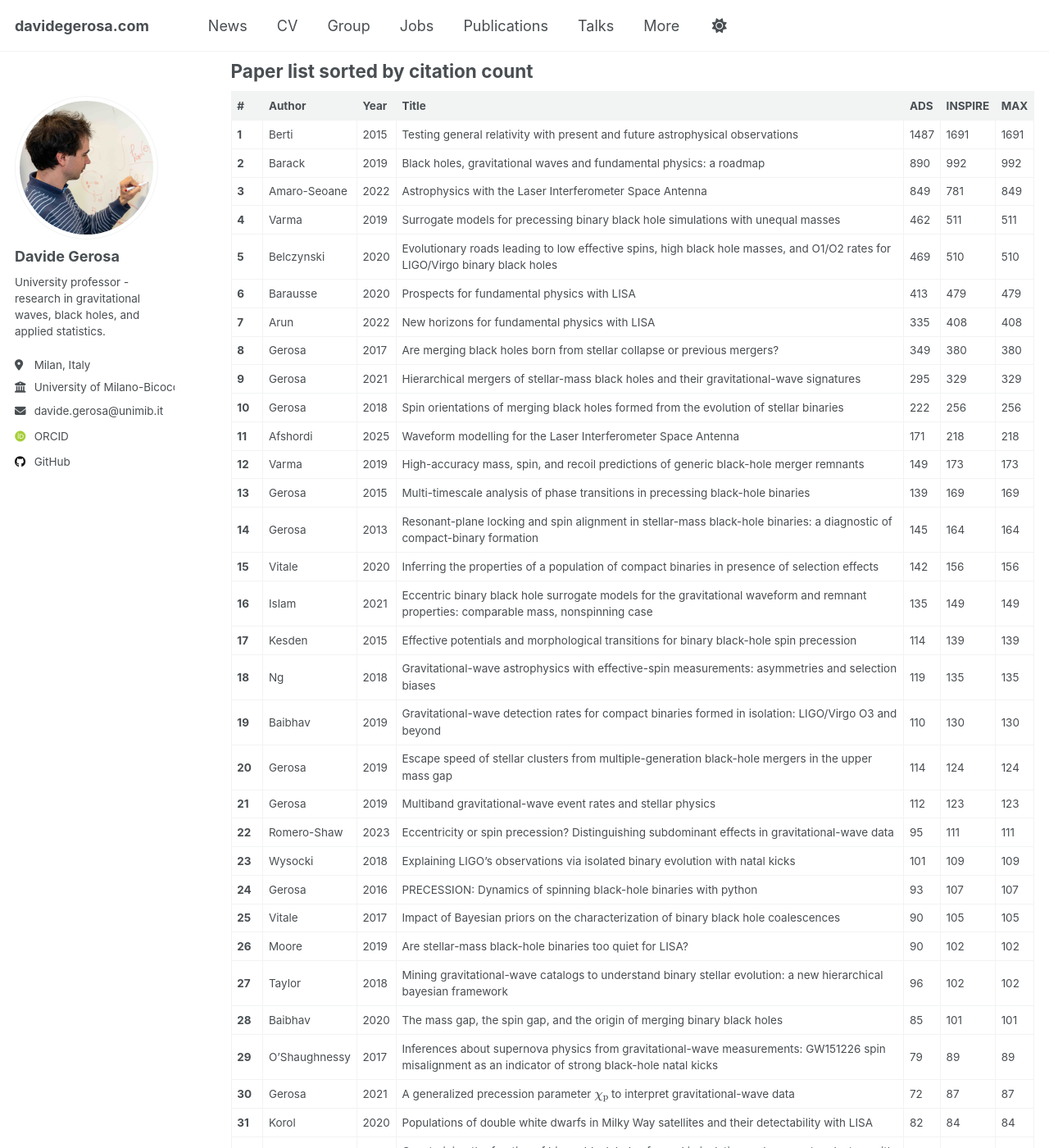
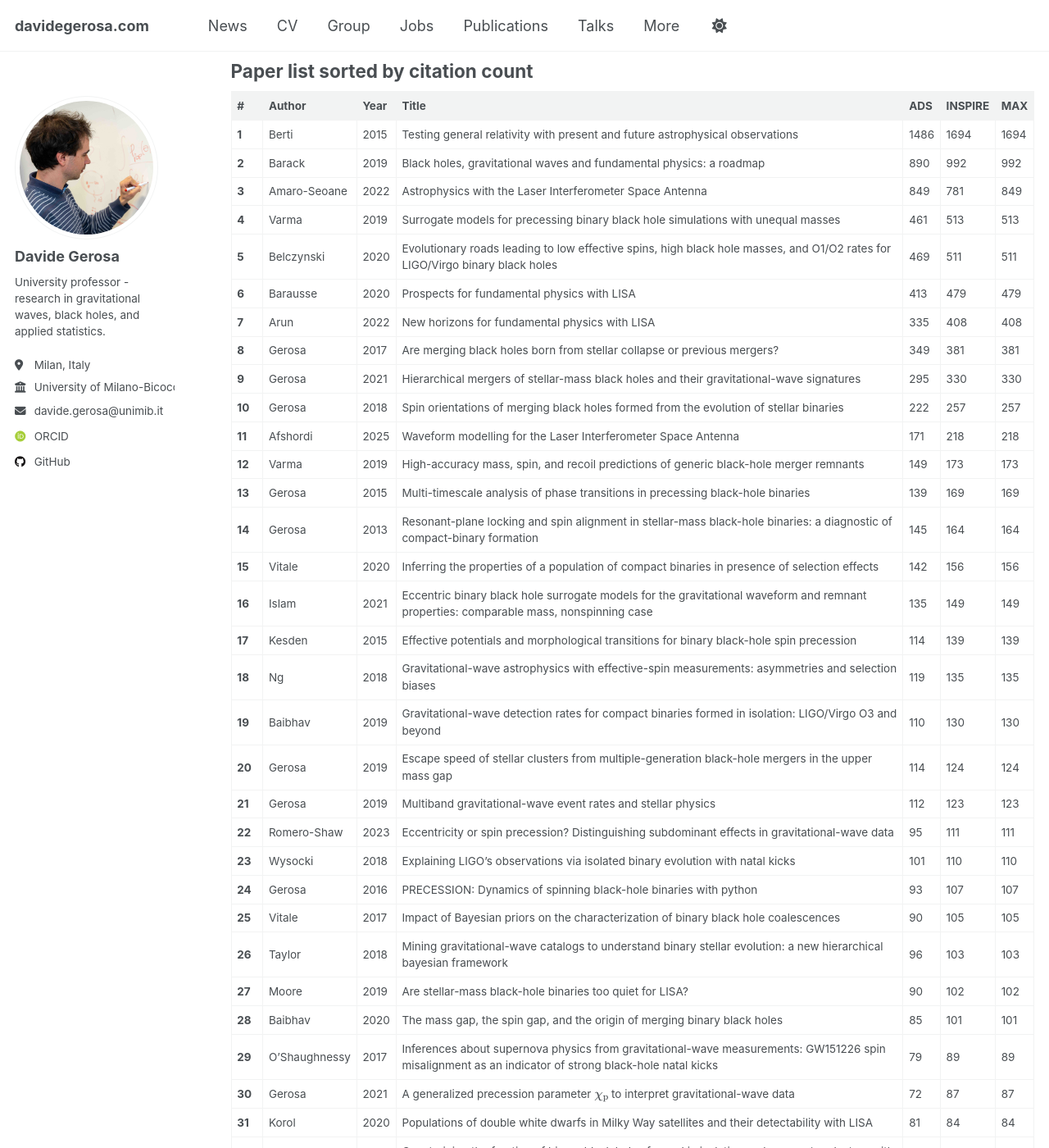
Before and after one commit to dgerosa/website, a Jekyll site: the page built from _pages/citations.md, in a window 1280 px wide and 1400 px high, scrolled down 423 px. Shown: the whole window at 82% size. Built offline with Jekyll 4.4.1, drawn with Linux system fonts in a browser that asks for light colours; some web fonts are replaced; some of the changed text lies outside the part shown.

Commit message:
Website update from workflow

```diff
--- a/_pages/_citations.md
+++ b/_pages/_citations.md
@@ -1,24 +1,24 @@
 ## Citation Summary
 
-- **Total ADS citations**: 10427
-- **Total INSPIRE citations**: 11644
-- **Total MAX citations**: 11735
+- **Total ADS citations**: 10424
+- **Total INSPIRE citations**: 11659
+- **Total MAX citations**: 11750
 - **h-index**: 49
 
 ## Paper list sorted by citation count
 
 | # | Author | Year | Title | ADS | INSPIRE | MAX |
 |---|--------|------|-------|-----|---------|-----|
-| **1** | Berti | 2015 | Testing general relativity with present and future astrophysical observations | 1487 | 1691 | 1691 |
+| **1** | Berti | 2015 | Testing general relativity with present and future astrophysical observations | 1486 | 1694 | 1694 |
 | **2** | Barack | 2019 | Black holes, gravitational waves and fundamental physics: a roadmap | 890 | 992 | 992 |
 | **3** | Amaro-Seoane | 2022 | Astrophysics with the Laser Interferometer Space Antenna | 849 | 781 | 849 |
-| **4** | Varma | 2019 | Surrogate models for precessing binary black hole simulations with unequal masses | 462 | 511 | 511 |
-| **5** | Belczynski | 2020 | Evolutionary roads leading to low effective spins, high black hole masses, and O1/O2 rates for LIGO/Virgo binary black holes | 469 | 510 | 510 |
+| **4** | Varma | 2019 | Surrogate models for precessing binary black hole simulations with unequal masses | 461 | 513 | 513 |
+| **5** | Belczynski | 2020 | Evolutionary roads leading to low effective spins, high black hole masses, and O1/O2 rates for LIGO/Virgo binary black holes | 469 | 511 | 511 |
 | **6** | Barausse | 2020 | Prospects for fundamental physics with LISA | 413 | 479 | 479 |
 | **7** | Arun | 2022 | New horizons for fundamental physics with LISA | 335 | 408 | 408 |
-| **8** | Gerosa | 2017 | Are merging black holes born from stellar collapse or previous mergers? | 349 | 380 | 380 |
-| **9** | Gerosa | 2021 | Hierarchical mergers of stellar-mass black holes and their gravitational-wave signatures | 295 | 329 | 329 |
-| **10** | Gerosa | 2018 | Spin orientations of merging black holes formed from the evolution of stellar binaries | 222 | 256 | 256 |
+| **8** | Gerosa | 2017 | Are merging black holes born from stellar collapse or previous mergers? | 349 | 381 | 381 |
+| **9** | Gerosa | 2021 | Hierarchical mergers of stellar-mass black holes and their gravitational-wave signatures | 295 | 330 | 330 |
+| **10** | Gerosa | 2018 | Spin orientations of merging black holes formed from the evolution of stellar binaries | 222 | 257 | 257 |
 | **11** | Afshordi | 2025 | Waveform modelling for the Laser Interferometer Space Antenna | 171 | 218 | 218 |
 | **12** | Varma | 2019 | High-accuracy mass, spin, and recoil predictions of generic black-hole merger remnants | 149 | 173 | 173 |
 | **13** | Gerosa | 2015 | Multi-timescale analysis of phase transitions in precessing black-hole binaries | 139 | 169 | 169 |
@@ -31,21 +31,21 @@
 | **20** | Gerosa | 2019 | Escape speed of stellar clusters from multiple-generation black-hole mergers in the upper mass gap | 114 | 124 | 124 |
 | **21** | Gerosa | 2019 | Multiband gravitational-wave event rates and stellar physics | 112 | 123 | 123 |
 | **22** | Romero-Shaw | 2023 | Eccentricity or spin precession? Distinguishing subdominant effects in gravitational-wave data | 95 | 111 | 111 |
-| **23** | Wysocki | 2018 | Explaining LIGO's observations via isolated binary evolution with natal kicks | 101 | 109 | 109 |
+| **23** | Wysocki | 2018 | Explaining LIGO's observations via isolated binary evolution with natal kicks | 101 | 110 | 110 |
 | **24** | Gerosa | 2016 | PRECESSION: Dynamics of spinning black-hole binaries with python | 93 | 107 | 107 |
 | **25** | Vitale | 2017 | Impact of Bayesian priors on the characterization of binary black hole coalescences | 90 | 105 | 105 |
-| **26** | Moore | 2019 | Are stellar-mass black-hole binaries too quiet for LISA? | 90 | 102 | 102 |
-| **27** | Taylor | 2018 | Mining gravitational-wave catalogs to understand binary stellar evolution: a new hierarchical bayesian framework | 96 | 102 | 102 |
+| **26** | Taylor | 2018 | Mining gravitational-wave catalogs to understand binary stellar evolution: a new hierarchical bayesian framework | 96 | 103 | 103 |
+| **27** | Moore | 2019 | Are stellar-mass black-hole binaries too quiet for LISA? | 90 | 102 | 102 |
 | **28** | Baibhav | 2020 | The mass gap, the spin gap, and the origin of merging binary black holes | 85 | 101 | 101 |
 | **29** | O'Shaughnessy | 2017 | Inferences about supernova physics from gravitational-wave measurements: GW151226 spin misalignment as an indicator of strong black-hole natal kicks | 79 | 89 | 89 |
 | **30** | Gerosa | 2021 | A generalized precession parameter $$\chi_\mathrm{p}$$ to interpret gravitational-wave data | 72 | 87 | 87 |
-| **31** | Korol | 2020 | Populations of double white dwarfs in Milky Way satellites and their detectability with LISA | 82 | 84 | 84 |
+| **31** | Korol | 2020 | Populations of double white dwarfs in Milky Way satellites and their detectability with LISA | 81 | 84 | 84 |
 | **32** | Bouffanais | 2019 | Constraining the fraction of binary black holes formed in isolation and young star clusters with gravitational-wave data | 76 | 80 | 80 |
 | **33** | Horbatsch | 2015 | Tensor-multi-scalar theories: relativistic stars and 3+1 decomposition | 70 | 77 | 77 |
 | **34** | Klein | 2022 | The last three years: multiband gravitational-wave observations of stellar-mass binary black holes | 64 | 71 | 71 |
 | **35** | Gerosa | 2016 | Black-hole kicks as new gravitational-wave observables | 64 | 71 | 71 |
-| **36** | Gerosa | 2018 | Black-hole kicks from numerical-relativity surrogate models | 59 | 67 | 67 |
-| **37** | Mould | 2022 | Deep learning and Bayesian inference of gravitational-wave populations: hierarchical black-hole mergers | 64 | 66 | 66 |
+| **36** | Gerosa | 2018 | Black-hole kicks from numerical-relativity surrogate models | 59 | 68 | 68 |
+| **37** | Mould | 2022 | Deep learning and Bayesian inference of gravitational-wave populations: hierarchical black-hole mergers | 64 | 67 | 67 |
 | **38** | Gupta | 2020 | Black holes in the low mass gap: Implications for gravitational wave observations | 57 | 66 | 66 |
 | **39** | Buscicchio | 2021 | Bayesian parameter estimation of stellar-mass black-hole binaries with LISA | 56 | 64 | 64 |
 | **40** | Gerosa | 2015 | Precessional instability in binary black holes with aligned spins | 56 | 64 | 64 |
```
Also changed, not shown: other parts of _pages/_citations.md (+4 -4 lines), _pages/_group.md (+1 -1 lines), _pages/_publications.md (+1 -1 lines), _pages/_talks.md (+1 -1 lines).
